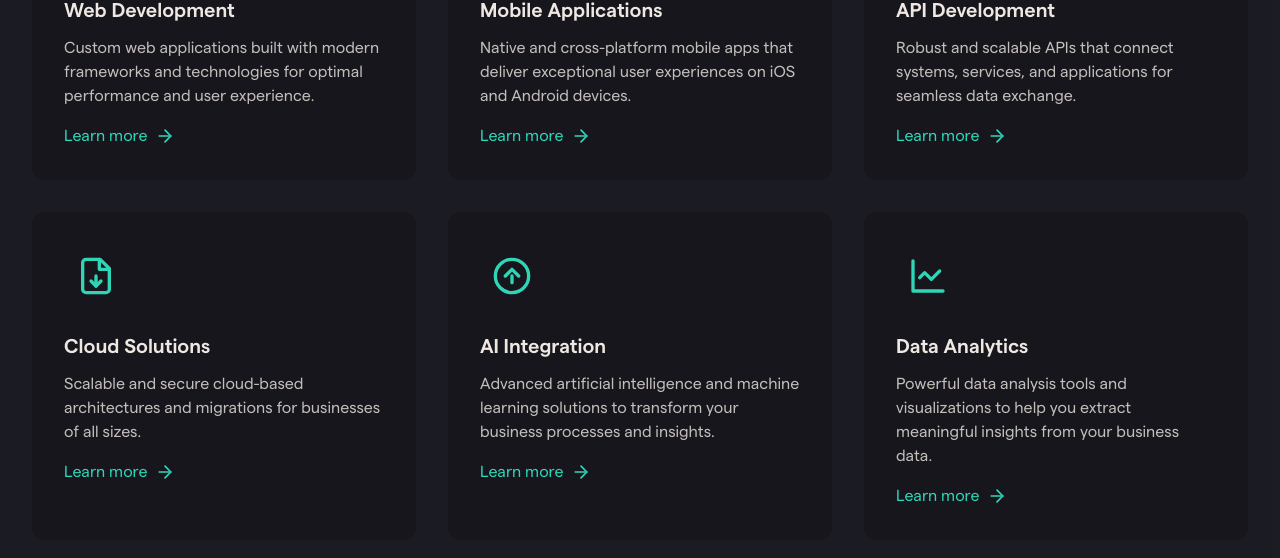
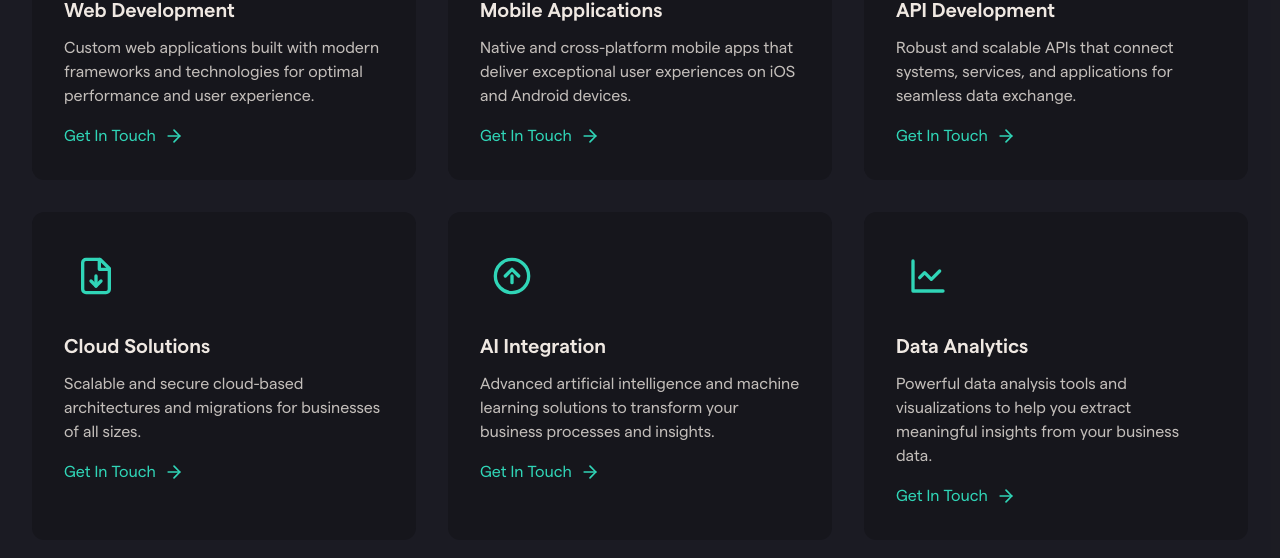
Before and after one commit to BitecodesHub/BiteCodes, a React (Vite) app: page / in a window 1280 px wide. Shown: the part 2116-2674 px from the top of the page. Built offline with nearby package versions, Linux system fonts and the light colour scheme.

Commit message:
Corrected Links

```diff
--- a/src/components/sections/ServicesSection.tsx
+++ b/src/components/sections/ServicesSection.tsx
@@ -23,7 +23,7 @@ const ServiceCard = ({ icon, title, description, link }: ServiceCardProps) => {
         to={link}
         className="text-primary inline-flex items-center group-hover:underline"
       >
-        Learn more
+        Get In Touch
         <svg
           xmlns="http://www.w3.org/2000/svg"
           width="20"
@@ -65,7 +65,7 @@ const ServicesSection = () => {
       ),
       title: 'Web Development',
       description: 'Custom web applications built with modern frameworks and technologies for optimal performance and user experience.',
-      link: '/solutions/web-development'
+      link: '/contact'
     },
     {
       id: 'mobile-applications',
@@ -87,7 +87,7 @@ const ServicesSection = () => {
       ),
       title: 'Mobile Applications',
       description: 'Native and cross-platform mobile apps that deliver exceptional user experiences on iOS and Android devices.',
-      link: '/solutions/mobile-applications'
+      link: '/contact'
     },
     {
       id: 'api-development',
@@ -109,7 +109,7 @@ const ServicesSection = () => {
       ),
       title: 'API Development',
       description: 'Robust and scalable APIs that connect systems, services, and applications for seamless data exchange.',
-      link: '/solutions/api-development'
+      link: '/contact'
     },
     {
       id: 'cloud-solutions',
@@ -133,7 +133,7 @@ const ServicesSection = () => {
       ),
       title: 'Cloud Solutions',
       description: 'Scalable and secure cloud-based architectures and migrations for businesses of all sizes.',
-      link: '/solutions/cloud-solutions'
+      link: '/contact'
     },
     {
       id: 'ai-integration',
@@ -156,7 +156,7 @@ const ServicesSection = () => {
       ),
       title: 'AI Integration',
       description: 'Advanced artificial intelligence and machine learning solutions to transform your business processes and insights.',
-      link: '/solutions/ai-integration'
+      link: '/contact'
     },
     {
       id: 'data-analytics',
@@ -178,7 +178,7 @@ const ServicesSection = () => {
       ),
       title: 'Data Analytics',
       description: 'Powerful data analysis tools and visualizations to help you extract meaningful insights from your business data.',
-      link: '/solutions/data-analytics'
+      link: '/contact'
     }
   ];
 
@@ -207,7 +207,7 @@ const ServicesSection = () => {
         </div>
 
         <div className="text-center mt-16">
-          <Link to="/solutions" className="btn btn-primary">
+          <Link to="/contact" className="btn btn-primary">
             Explore all solutions
           </Link>
         </div>
```
